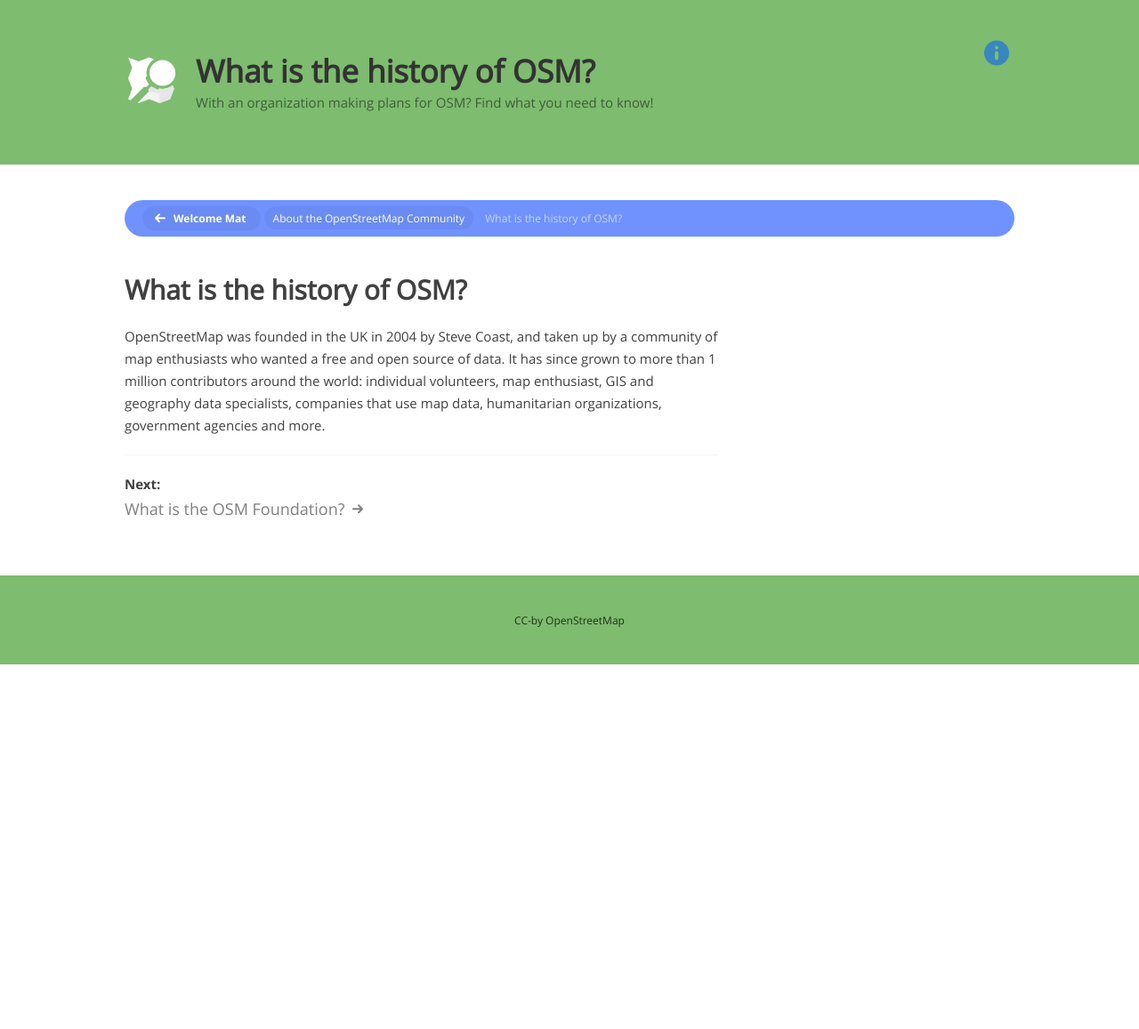
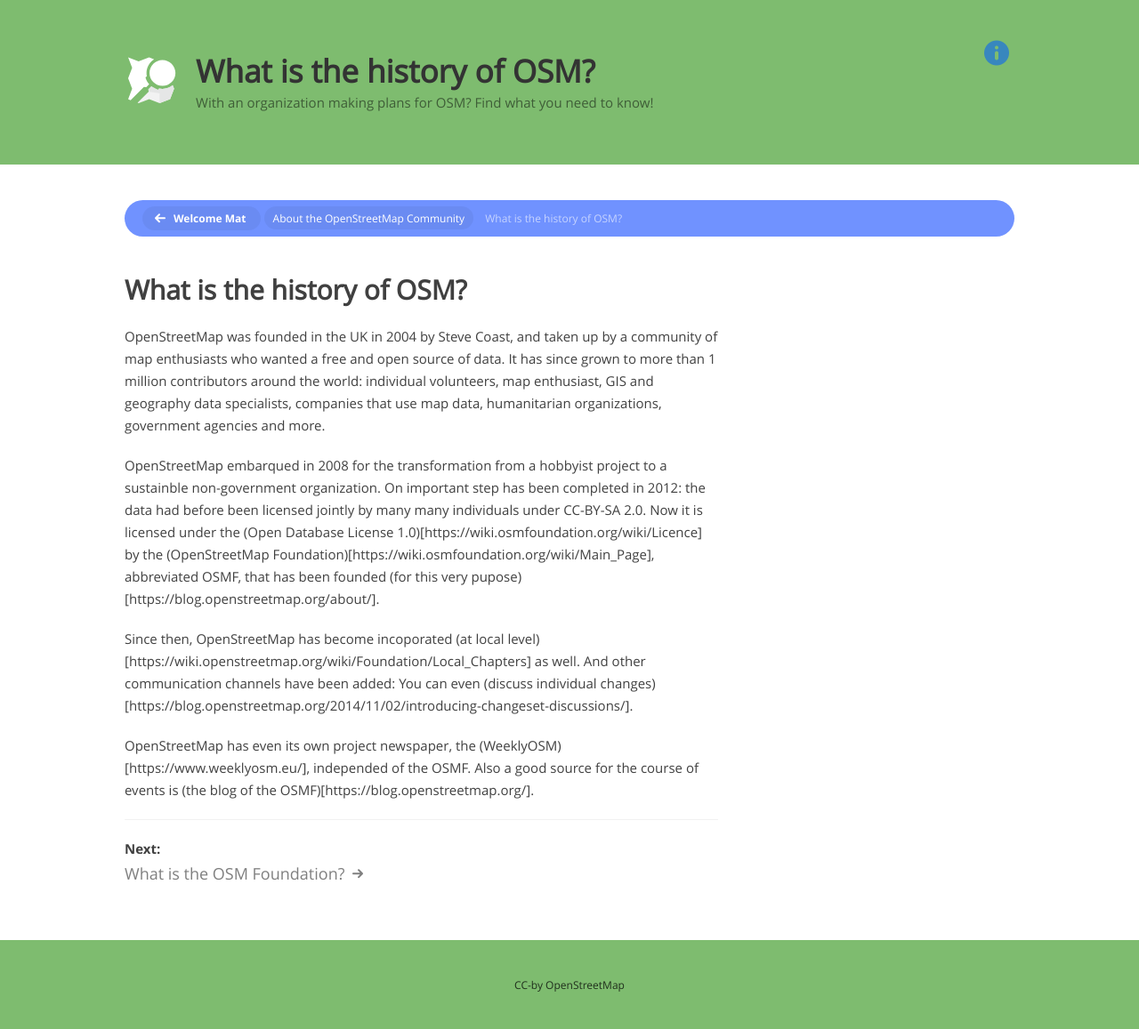
Before and after one commit to osmfoundation/welcome-mat, a Jekyll site: the page built from about-osm-community/_posts/0000-01-01-history-of-osm.md, in a window 1280 px wide. Shown: the whole page at 89% size. Built offline with Jekyll 4.4.1, drawn with Linux system fonts in a browser that asks for light colours; before the commit the page ends 900 px from its top, so only the background shows below that.

Commit message:
Elaborated on the project history

```diff
--- a/about-osm-community/_posts/0000-01-01-history-of-osm.md
+++ b/about-osm-community/_posts/0000-01-01-history-of-osm.md
@@ -4,3 +4,9 @@
 
 
 OpenStreetMap was founded in the UK in 2004 by Steve Coast, and taken up by a community of map enthusiasts who wanted a free and open source of data. It has since grown to more than 1 million contributors around the world: individual volunteers, map enthusiast, GIS and geography data specialists, companies that use map data, humanitarian organizations, government agencies and more.
+
+OpenStreetMap embarqued in 2008 for the transformation from a hobbyist project to a sustainble non-government organization. On important step has been completed in 2012: the data had before been licensed jointly by many many individuals under CC-BY-SA 2.0. Now it is licensed under the (Open Database License 1.0)[https://wiki.osmfoundation.org/wiki/Licence] by the (OpenStreetMap Foundation)[https://wiki.osmfoundation.org/wiki/Main_Page], abbreviated OSMF, that has been founded (for this very pupose)[https://blog.openstreetmap.org/about/].
+
+Since then, OpenStreetMap has become incoporated (at local level)[https://wiki.openstreetmap.org/wiki/Foundation/Local_Chapters] as well. And other communication channels have been added: You can even (discuss individual changes)[https://blog.openstreetmap.org/2014/11/02/introducing-changeset-discussions/].
+
+OpenStreetMap has even its own project newspaper, the (WeeklyOSM)[https://www.weeklyosm.eu/], independed of the OSMF. Also a good source for the course of events is (the blog of the OSMF)[https://blog.openstreetmap.org/].
```
